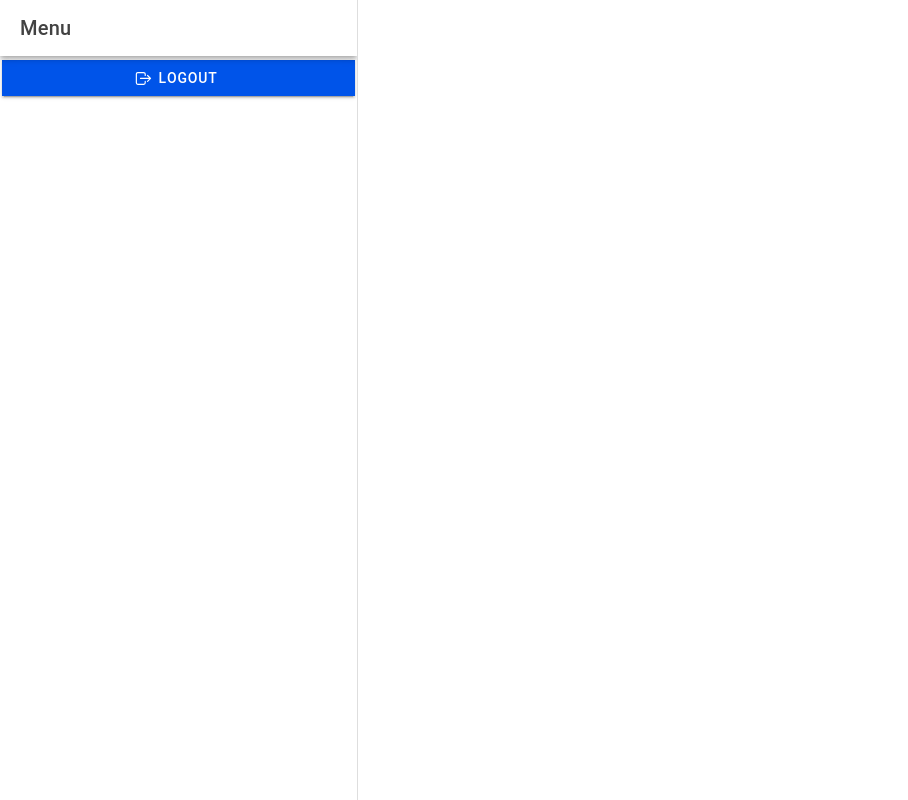
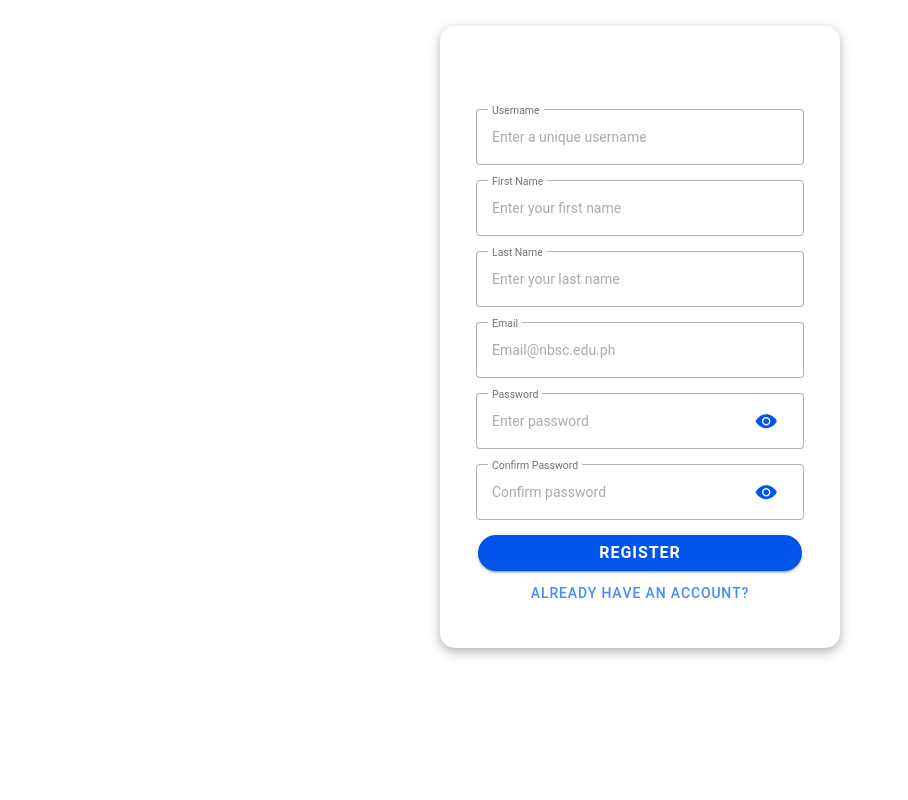
Before and after one commit to nanidoone/it35-lab, a React (Vite) app: page /it35-lab/app/home/signup in a window 1280 px wide. Shown: the whole page, without its empty margins (0-908 px from the left). Built offline with nearby package versions, Linux system fonts and the light colour scheme; no server answers.

Commit message:
added all files

```diff
--- a/package.json
+++ b/package.json
@@ -22,7 +22,9 @@
     "@capacitor/status-bar": "7.0.0",
     "@ionic/react": "^8.0.0",
     "@ionic/react-router": "^8.0.0",
+    "@supabase/supabase-js": "^2.49.4",
     "@types/react-router": "^5.1.20",
+    "bcryptjs": "^3.0.2",
     "ionicons": "^7.0.0",
     "react": "^18.2.0",
     "react-dom": "^18.2.0",
--- a/src/App.tsx
+++ b/src/App.tsx
@@ -1,6 +1,7 @@
 import { Redirect, Route } from 'react-router-dom';
 import { IonApp, IonRouterOutlet, setupIonicReact } from '@ionic/react';
 import { IonReactRouter } from '@ionic/react-router';
+
 
 /* Core CSS required for Ionic components to work properly */
 import '@ionic/react/css/core.css';
@@ -33,17 +34,17 @@ import '@ionic/react/css/palettes/dark.system.css';
 import './theme/variables.css';
 import Login from './pages/Login';
 import Menu from './pages/Menu';
-import Signup from './pages/Signup';
-
+import SignUp from './pages/Signup';
 setupIonicReact();
 
 const App: React.FC = () => (
   <IonApp>
     <IonReactRouter>
       <IonRouterOutlet>
-        <Route exact path="/it35-lab" component={Login} />
-        <Route path="/it35-lab/Signup" component={Signup} />
-        <Route path="/it35-lab/app" component={Menu} />
+      <Route exact path="/it35-lab" component={Login} />
+      <Route path="/it35-lab/app" component={Menu} />
+      <Route exact path="/it35-lab/app/home/signup" component={SignUp} />
+      <Redirect exact from="/" to="/it35-lab" />
       </IonRouterOutlet>
     </IonReactRouter>
   </IonApp>
--- a/src/pages/Login.tsx
+++ b/src/pages/Login.tsx
@@ -1,76 +1,124 @@
 import {
+  IonAlert,
   IonButton,
-    IonButtons,
-      IonCard,
-      IonCardContent,
   IonContent,
   IonHeader,
   IonInput,
   IonItem,
-      IonLabel,
-      IonMenuButton,
   IonPage,
   IonTitle,
   IonToast,
   IonToolbar,
   useIonRouter
 } from '@ionic/react';
-  import {useState} from "react";
+
+import { useState } from 'react';
+import { supabase } from '../utils/supabaseClient';
+
+// Reusable AlertBox
+const AlertBox: React.FC<{
+  message: string;
+  isOpen: boolean;
+  onClose: () => void;
+}> = ({ message, isOpen, onClose }) => (
+  <IonAlert
+    isOpen={isOpen}
+    onDidDismiss={onClose}
+    header="Notification"
+    message={message}
+    buttons={['OK']}
+  />
+);
+
 const Login: React.FC = () => {
+  const navigation = useIonRouter();
   const [email, setEmail] = useState('');
   const [password, setPassword] = useState('');
-    const navigation = useIonRouter();
-    const [showToast, setshowToast] = useState(false);
-    const doLogin = () => {
-      setshowToast(true)
-      setTimeout (() => {
-        navigation.push('/it35-lab/app','forward','replace');
-    }, 1000);
+  const [errorMessage, setErrorMessage] = useState('');
+  const [showPassword, setShowPassword] = useState(false);
+  const [alertMessage, setAlertMessage] = useState('');
+  const [showAlert, setShowAlert] = useState(false);
+  const [showToast, setShowToast] = useState(false);
+
+  const doLogin = async () => {
+    const { error } = await supabase.auth.signInWithPassword({ email, password });
+    if (error) {
+      setErrorMessage(error.message);
+      setShowAlert(true);
+    } else {
+      setShowToast(true);
+      setTimeout(() => {
+        navigation.push('/it35-lab/app', 'forward', 'replace');
+      }, 300);
     }
-    const doRegister = () => {
-      navigation.push('/it35-lab/Signup','forward','replace')
-    }
+  };
 
   return (
     <IonPage>
+      {/* Proper header structure for IonTitle */}
       <IonHeader>
         <IonToolbar>
-            <IonTitle>Login</IonTitle>
+          <IonTitle>LOGIN</IonTitle>
         </IonToolbar>
       </IonHeader>
-        <IonContent className='ion-padding'  style={{ display: 'flex', justifyContent: 'center', alignItems: 'center', height: '100vh' }}>
-        <IonCard style={{ width: 'full', maxWidth: 'full', display: 'flex', justifyContent: 'center', alignItems: 'center', height: '100vh'}}>
-          <IonCardContent>
+
+      <IonContent className="ion-padding">
+
+        {errorMessage && (
+          <div style={{ color: 'red', textAlign: 'center', marginBottom: '1rem' }}>
+            {errorMessage}
+          </div>
+        )}
+
         <IonItem>
-              <IonLabel position="floating">Email</IonLabel>
           <IonInput
+            label="Email"
             type="email"
             value={email}
-                onIonChange={e => setEmail(e.detail.value!)}
-                required
+            placeholder="Enter your email"
+            onIonInput={(e) => setEmail(e.detail.value!)}
           />
         </IonItem>
+
         <IonItem>
-              <IonLabel position="floating">Password</IonLabel>
           <IonInput
-                type="password"
+            type={showPassword ? 'text' : 'password'}
+            label="Password"
             value={password}
-                onIonChange={e => setPassword(e.detail.value!)}
-                required
+            placeholder="Enter your password"
+            onIonInput={(e) => setPassword(e.detail.value!)}
           />
+          <IonButton fill="clear" onClick={() => setShowPassword(!showPassword)}>
+            {showPassword ? 'Hide' : 'Show'}
+          </IonButton>
         </IonItem>
-            <IonButton  onClick={() => doLogin()} id="open-toast" >Login</IonButton>
+
+        <IonButton onClick={doLogin} expand="full" style={{ marginTop: '1rem' }}>
+          Login
+        </IonButton>
+
+        <div style={{ marginTop: '1rem', textAlign: 'center' }}>
+          <IonButton routerLink="/it35-lab/app/home/signup" fill="clear">
+            Creating New Account
+          </IonButton>
+        </div>
+
+        {/* AlertBox */}
+        <AlertBox
+          message={alertMessage}
+          isOpen={showAlert}
+          onClose={() => setShowAlert(false)}
+        />
+
+        {/* Toast works properly here */}
         <IonToast
-                isOpen = {showToast}
-                onDidDismiss={() => setshowToast (false)}
-                trigger="open-toast"
-                duration={1000}
-                message="Login Successfully, Redirectering..."
-                position= "top"
-             ></IonToast>
-              <IonButton onClick = {() => doRegister ()}> Register </IonButton>
-             </IonCardContent>
-          </IonCard>
+          isOpen={showToast}
+          onDidDismiss={() => setShowToast(false)}
+          message="Login successful! Redirecting..."
+          duration={1500}
+          position="top"
+          color="success"
+        />
       </IonContent>
     </IonPage>
   );
--- a/src/pages/Menu.tsx
+++ b/src/pages/Menu.tsx
@@ -1,30 +1,52 @@
 import {
+    IonAlert,
     IonButton,
-    IonButtons,
     IonContent,
     IonHeader,
     IonIcon,
     IonItem,
     IonMenu,
-      IonMenuButton,
     IonMenuToggle,
     IonPage,
     IonRouterOutlet,
     IonSplitPane,
     IonTitle,
-      IonToolbar
-  } from '@ionic/react'
-  import {homeOutline, logOutOutline, rocketOutline} from 'ionicons/icons';
+    IonToast,
+    IonToolbar,
+    useIonRouter
+  } from '@ionic/react';
+
+  import { homeOutline, logOutOutline, rocketOutline } from 'ionicons/icons';
   import { Redirect, Route } from 'react-router';
   import Home from './Home';
   import About from './About';
-import Details from './Details';
+  import { supabase } from '../utils/supabaseClient';
+  import { useState } from 'react';
 
   const Menu: React.FC = () => {
+
+      const navigation = useIonRouter();
+     const [showAlert, setShowAlert] = useState(false);
+     const [errorMessage, setErrorMessage] = useState('');
+     const [showToast, setShowToast] = useState(false);
+
      const path = [
-        {name:'Home', url: '/it35-lab/app/home', icon: homeOutline},
-        {name:'About', url: '/it35-lab/app/about', icon: rocketOutline},
+      { name: 'Home', url: '/it35-lab/app/Home', icon: homeOutline },
+      { name: 'About', url: '/it35-lab/app/About', icon: rocketOutline },
     ]
+
+    const handleLogout = async () => {
+      const { error } = await supabase.auth.signOut();
+      if (!error) {
+          setShowToast(true);
+          setTimeout(() => {
+              navigation.push('/it35-lab', 'back', 'replace');
+          }, 300);
+      } else {
+          setErrorMessage(error.message);
+          setShowAlert(true);
+      }
+  };
 
     return (
       <IonPage>
@@ -32,13 +54,11 @@ import Details from './Details';
           <IonMenu contentId="main">
             <IonHeader>
               <IonToolbar>
-                            <IonTitle>
-                                Menu
-                            </IonTitle>
+                <IonTitle>Menu</IonTitle>
               </IonToolbar>
             </IonHeader>
             <IonContent>
-                        {path.map((item,index) =>(
+              {path.map((item, index) => (
                 <IonMenuToggle key={index}>
                   <IonItem routerLink={item.url} routerDirection="forward">
                     <IonIcon icon={item.icon} slot="start"></IonIcon>
@@ -47,24 +67,37 @@ import Details from './Details';
                 </IonMenuToggle>
               ))}
 
-                        {/*Logout Button*/}
               <IonButton routerLink="/it35-lab" routerDirection="back" expand="full">
-                            <IonIcon icon={logOutOutline} slot="start"> </IonIcon>
-                        Logout
+                <IonIcon icon={logOutOutline} slot="start"></IonIcon>Logout
               </IonButton>
-
             </IonContent>
           </IonMenu>
-
           <IonRouterOutlet id="main">
-                    <Route exact path="/it35-lab/app/home" component={Home} />
-                    <Route exact path="/it35-lab/app/home/details" component={Details} />
-                    <Route exact path="/it35-lab/app/about" component={About} />
-
+            <Route exact path="/it35-lab/app/Home" component={Home} />
+            <Route exact path="/it35-lab/app/About" component={About} />
             <Route exact path="/it35-lab/app">
-                        <Redirect to="/it35-lab/app/home"/>
+              <Redirect to="/it35-lab/app/Home" />
             </Route>
           </IonRouterOutlet>
+
+           {/* IonAlert for displaying login errors */}
+           <IonAlert
+                     isOpen={showAlert}
+                     onDidDismiss={() => setShowAlert(false)}
+                     header="Logout Failed"
+                     message={errorMessage}
+                     buttons={['OK']}
+                 />
+
+                 {/* IonToast for success message */}
+                 <IonToast
+                     isOpen={showToast}
+                     onDidDismiss={() => setShowToast(false)}
+                     message="Logout Successful"
+                     duration={1500}
+                     position="top"
+                     color="primary"
+                 />
 
         </IonSplitPane>
       </IonPage>
--- a/src/pages/Signup.tsx
+++ b/src/pages/Signup.tsx
@@ -1,118 +1,303 @@
+import React, { useState } from 'react';
 import {
   IonButton,
-    IonButtons,
+  IonContent,
+  IonInput,
+  IonInputPasswordToggle,
+  IonPage,
+  IonTitle,
+  IonModal,
+  IonText,
   IonCard,
   IonCardContent,
-    IonContent,
-    IonHeader,
-    IonInput,
-    IonItem,
-    IonLabel,
-    IonMenuButton,
-    IonPage,
-    IonTitle,
-    IonToast,
-    IonToolbar,
-    useIonRouter
+  IonCardHeader,
+  IonCardSubtitle,
+  IonCardTitle,
 } from '@ionic/react';
-  import { useState } from "react";
+import { supabase } from '../utils/supabaseClient';
+import bcrypt from 'bcryptjs';
 
-  const Signup: React.FC = () => {
+const SignUp: React.FC = () => {
+  const [username, setUsername] = useState('');
+  const [firstName, setFirstName] = useState('');
+  const [lastName, setLastName] = useState('');
   const [email, setEmail] = useState('');
   const [password, setPassword] = useState('');
   const [confirmPassword, setConfirmPassword] = useState('');
-    const navigation = useIonRouter();
-    const [showToast, setShowToast] = useState(false);
-    const [modalIsOpen, setModalIsOpen] = useState(false);
+  const [showVerificationModal, setShowVerificationModal] = useState(false);
+  const [showSuccessModal, setShowSuccessModal] = useState(false);
 
+  const handleOpenVerificationModal = () => {
+    if (!email.endsWith('@nbsc.edu.ph')) {
+      alert('Only @nbsc.edu.ph emails are allowed to register.');
+      return;
+    }
 
-    const openModal = () => {
-        setModalIsOpen(true);
+    if (password !== confirmPassword) {
+      alert('Passwords do not match.');
+      return;
+    }
+
+    setShowVerificationModal(true);
   };
 
+  const doRegister = async () => {
+    setShowVerificationModal(false);
 
-    const closeModal = () => {
-        setModalIsOpen(false);
+    // Sign up in Supabase authentication
+    const { data, error } = await supabase.auth.signUp({
+      email,
+      password,
+    });
+
+    if (error) {
+      alert('Account creation failed: ' + error.message);
+      return;
+    }
+
+    // Hash password before storing in the database
+    const salt = await bcrypt.genSalt(10);
+    const hashedPassword = await bcrypt.hash(password, salt);
+
+    // Insert user data into 'users' table
+    const { error: insertError } = await supabase.from('users').insert([
+      {
+        username,
+        user_email: email,
+        user_firstname: firstName,
+        user_lastname: lastName,
+        user_password: hashedPassword,
+      },
+    ]);
+
+    if (insertError) {
+      alert('Failed to save user data: ' + insertError.message);
+      return;
+    }
+
+    setShowSuccessModal(true);
   };
 
-    const handleContinue = () => {
-        // Logic to continue account creation
-        console.log("User  chose to continue creating an account.");
-        setShowToast(true);
-        setTimeout(() => {
-            navigation.push('/it35-lab/', 'forward', 'replace');
-        }, 1000);
-        closeModal();
-    };
-
-    const handleCancel = () => {
-        console.log("User  chose to cancel account creation.");
-        closeModal();
-    };
   return (
     <IonPage>
-            <IonHeader>
-                <IonToolbar>
-                    <IonButtons slot='start'>
-                        <IonMenuButton></IonMenuButton>
-                    </IonButtons>
-                    <IonTitle>Register</IonTitle>
-                </IonToolbar>
-            </IonHeader>
-            <IonContent fullscreen>
-                <IonCard style={{ width: 'full', maxWidth: 'full', display: 'flex', justifyContent: 'center', alignItems: 'center', height: '100vh' }}>
-                    <IonCardContent>
-                        <IonItem>
-                            <IonLabel position="floating">Email</IonLabel>
+      <IonContent
+        className="ion-padding"
+        style={{
+          display: 'flex',
+          justifyContent: 'center',
+          alignItems: 'center',
+          height: '100vh',
+          backgroundColor: '#121212',
+        }}
+      >
+        <div style={{ display: 'flex', justifyContent: 'center', width: '100%' }}>
+          <IonCard
+            style={{
+              width: '100%',
+              maxWidth: '400px',
+              padding: '20px',
+              borderRadius: '15px',
+              boxShadow: '0 4px 12px rgba(0, 0, 0, 0.3)',
+            }}
+          >
+            <IonTitle
+              className="ion-text-center"
+              style={{
+                fontSize: '22px',
+                fontWeight: 'bold',
+                marginBottom: '10px',
+                color: 'white',
+              }}
+            >
+              REGISTER
+            </IonTitle>
+
+            <IonCardContent style={{ textAlign: 'left' }}>
               <IonInput
+                label="Username"
+                labelPlacement="stacked"
+                fill="outline"
+                type="text"
+                placeholder="Enter a unique username"
+                value={username}
+                onIonChange={(e) => setUsername(e.detail.value!)}
+                style={{
+                  marginTop: '15px',
+                  borderRadius: '12px',
+                  padding: '10px',
+                }}
+              />
+              <IonInput
+                label="First Name"
+                labelPlacement="stacked"
+                fill="outline"
+                type="text"
+                placeholder="Enter your first name"
+                value={firstName}
+                onIonChange={(e) => setFirstName(e.detail.value!)}
+                style={{
+                  marginTop: '15px',
+                  borderRadius: '12px',
+                  padding: '10px',
+                }}
+              />
+              <IonInput
+                label="Last Name"
+                labelPlacement="stacked"
+                fill="outline"
+                type="text"
+                placeholder="Enter your last name"
+                value={lastName}
+                onIonChange={(e) => setLastName(e.detail.value!)}
+                style={{
+                  marginTop: '15px',
+                  borderRadius: '12px',
+                  padding: '10px',
+                }}
+              />
+              <IonInput
+                label="Email"
+                labelPlacement="stacked"
+                fill="outline"
                 type="email"
+                placeholder="Email@nbsc.edu.ph"
                 value={email}
-                                onIonChange={e => setEmail(e.detail.value!)}
-                                required
+                onIonChange={(e) => setEmail(e.detail.value!)}
+                style={{
+                  marginTop: '15px',
+                  borderRadius: '12px',
+                  padding: '10px',
+                }}
               />
-                        </IonItem>
-                        <IonItem>
-                            <IonLabel position="floating">Password</IonLabel>
               <IonInput
+                label="Password"
+                labelPlacement="stacked"
+                fill="outline"
                 type="password"
+                placeholder="Enter password"
                 value={password}
-                                onIonChange={e => setPassword(e.detail.value!)}
-                                required
-                            />
-                        </IonItem>
-                        <IonItem>
-                            <IonLabel position="floating">Confirm Password</IonLabel>
+                onIonChange={(e) => setPassword(e.detail.value!)}
+                style={{
+                  marginTop: '15px',
+                  borderRadius: '12px',
+                  padding: '10px',
+                }}
+              >
+                <IonInputPasswordToggle slot="end" />
+              </IonInput>
               <IonInput
+                label="Confirm Password"
+                labelPlacement="stacked"
+                fill="outline"
                 type="password"
+                placeholder="Confirm password"
                 value={confirmPassword}
-                                onIonChange={e => setConfirmPassword(e.detail.value!)}
-                                required
-                            />
-                        </IonItem>
-                        <IonButton onClick={openModal}>Create New Account</IonButton>
+                onIonChange={(e) => setConfirmPassword(e.detail.value!)}
+                style={{
+                  marginTop: '15px',
+                  borderRadius: '12px',
+                  padding: '10px',
+                }}
+              >
+                <IonInputPasswordToggle slot="end" />
+              </IonInput>
 
-                        {/* Modal for confirmation */}
-                        {modalIsOpen && (
-                            <div className="modal">
-                                <h2>Continue Creating Account?</h2>
-                                <p>Are you sure you want to continue creating a new account?</p>
-                                <IonButton onClick={handleContinue}>Yes, Continue</IonButton>
-                                <IonButton onClick={handleCancel}>No, Cancel</IonButton>
-                            </div>
-                        )}
-
-                        <IonToast
-                            isOpen={showToast}
-                            onDidDismiss={() => setShowToast(false)}
-                            duration={1000}
-                            message="Register Successfully, Redirecting..."
-                            position="top"
-                        />
+              <IonButton
+                onClick={handleOpenVerificationModal}
+                expand="full"
+                shape="round"
+                style={{
+                  marginTop: '15px',
+                  borderRadius: '20px',
+                  fontWeight: 'bold',
+                  fontSize: '16px',
+                }}
+              >
+                Register
+              </IonButton>
+              <IonButton
+                routerLink="/it35-lab"
+                expand="full"
+                fill="clear"
+                shape="round"
+                style={{
+                  color: '#488aff',
+                  textTransform: 'uppercase',
+                  fontSize: '14px',
+                }}
+              >
+                Already have an account?
+              </IonButton>
             </IonCardContent>
           </IonCard>
+        </div>
+
+        {/* Verification Modal */}
+        <IonModal
+          isOpen={showVerificationModal}
+          onDidDismiss={() => setShowVerificationModal(false)}
+          style={{ borderRadius: '15px' }}
+        >
+          <IonContent className="ion-padding">
+            <IonCard className="ion-padding" style={{ marginTop: '25%' }}>
+              <IonCardHeader>
+                <IonCardTitle>User Registration Details</IonCardTitle>
+                <hr />
+                <IonCardSubtitle>Username</IonCardSubtitle>
+                <IonCardTitle>{username}</IonCardTitle>
+
+                <IonCardSubtitle>Email</IonCardSubtitle>
+                <IonCardTitle>{email}</IonCardTitle>
+
+                <IonCardSubtitle>Name</IonCardSubtitle>
+                <IonCardTitle>{firstName} {lastName}</IonCardTitle>
+              </IonCardHeader>
+              <IonCardContent></IonCardContent>
+              <div
+                style={{
+                  display: 'flex',
+                  justifyContent: 'flex-end',
+                  marginRight: '5px',
+                }}
+              >
+                <IonButton fill="clear" onClick={() => setShowVerificationModal(false)}>Cancel</IonButton>
+                <IonButton color="primary" onClick={doRegister}>Confirm</IonButton>
+              </div>
+            </IonCard>
+          </IonContent>
+        </IonModal>
+
+        {/* Success Modal */}
+        <IonModal
+          isOpen={showSuccessModal}
+          onDidDismiss={() => setShowSuccessModal(false)}
+          style={{ borderRadius: '15px' }}
+        >
+          <IonContent
+            className="ion-padding"
+            style={{
+              display: 'flex',
+              flexDirection: 'column',
+              justifyContent: 'center',
+              alignItems: 'center',
+              height: '100vh',
+              textAlign: 'center',
+              marginTop: '35%',
+            }}
+          >
+            <IonTitle style={{ marginTop: '35%' }}>Registration Successful</IonTitle>
+            <IonText>
+              <p>Your account has been created.</p>
+              <p>Check your email address.</p>
+            </IonText>
+            <IonButton routerLink="/it35-lab" routerDirection="back" color="primary">
+              Go to Login
+            </IonButton>
+          </IonContent>
+        </IonModal>
       </IonContent>
     </IonPage>
   );
 };
 
-export default Signup;
+export default SignUp;
--- /dev/null
+++ b/src/utils/supabaseClient.ts
@@ -0,0 +1,6 @@
+import { createClient } from '@supabase/supabase-js';
+
+ const supabaseUrl = import.meta.env.VITE_SUPABASE_URL;
+ const supabaseKey = import.meta.env.VITE_SUPABASE_KEY;
+
+ export const supabase = createClient(supabaseUrl, supabaseKey);
```
Also changed, not shown: 1 other file (tests, documents, lock files or other folders). Lines whose indentation alone changed are shown as unchanged.
